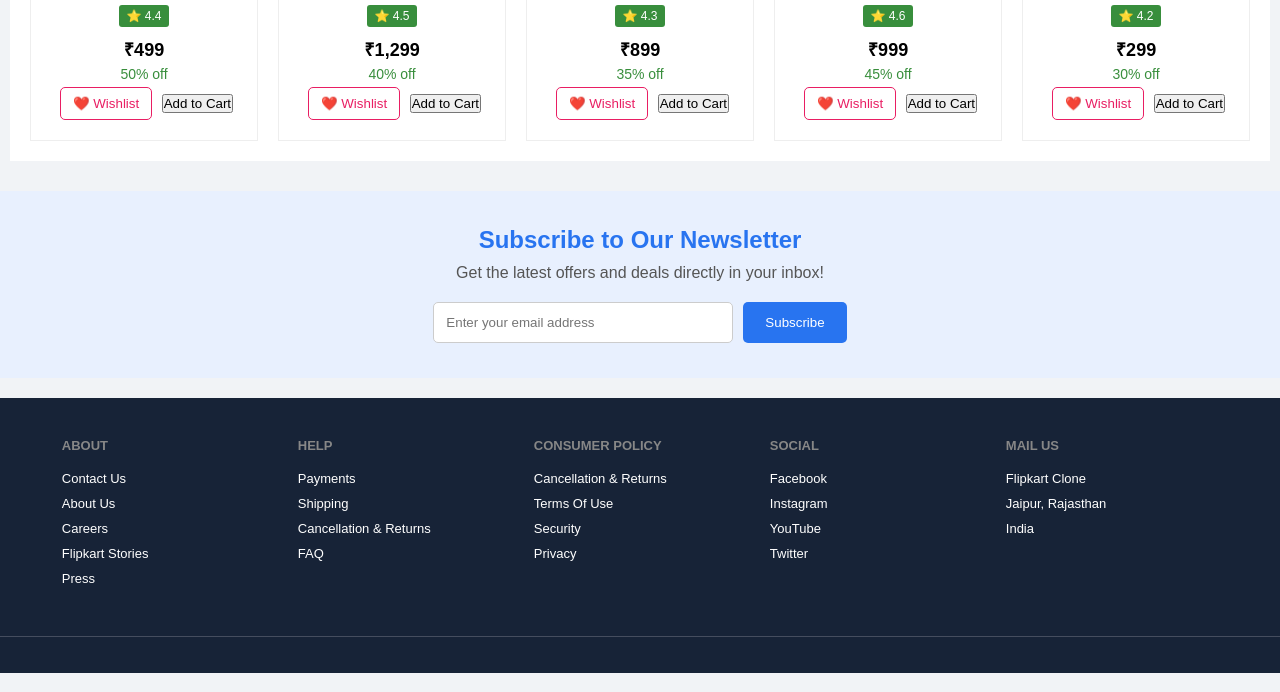
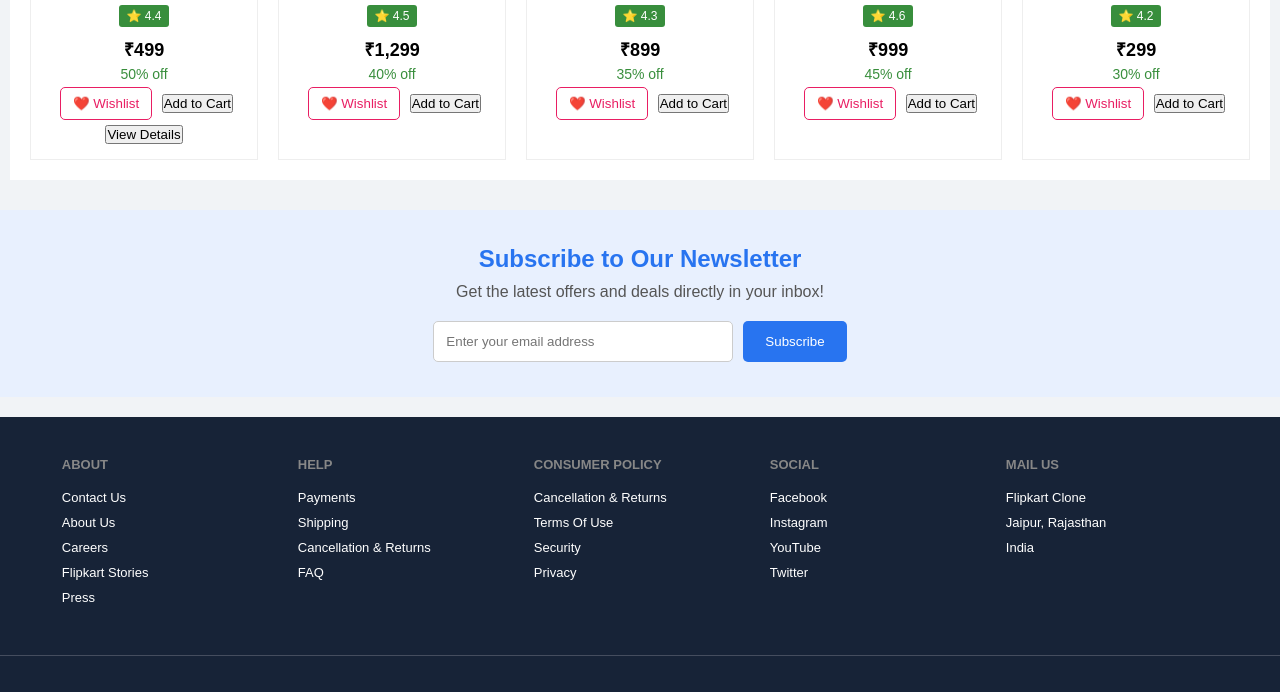
Before and after one commit to bhaveshg89/Flipcart-Clone, a plain HTML site: page index.html in a window 1280 px wide. Shown: the part 1224-1916 px from the top of the page. Drawn offline with Linux system fonts and the light colour scheme.

Commit message:
Add product details popup

```diff
--- a/index.html
+++ b/index.html
@@ -255,7 +255,9 @@
     ❤️ Wishlist
 </button>
             <button onclick="addToCart('Men T-Shirt', 499)">Add to Cart</button>
-
+    <button class="details-btn" onclick="showProductDetails('Men T-Shirt', 499)">
+    View Details
+</button>
         </div>
 
         <div class="product-card">
```
